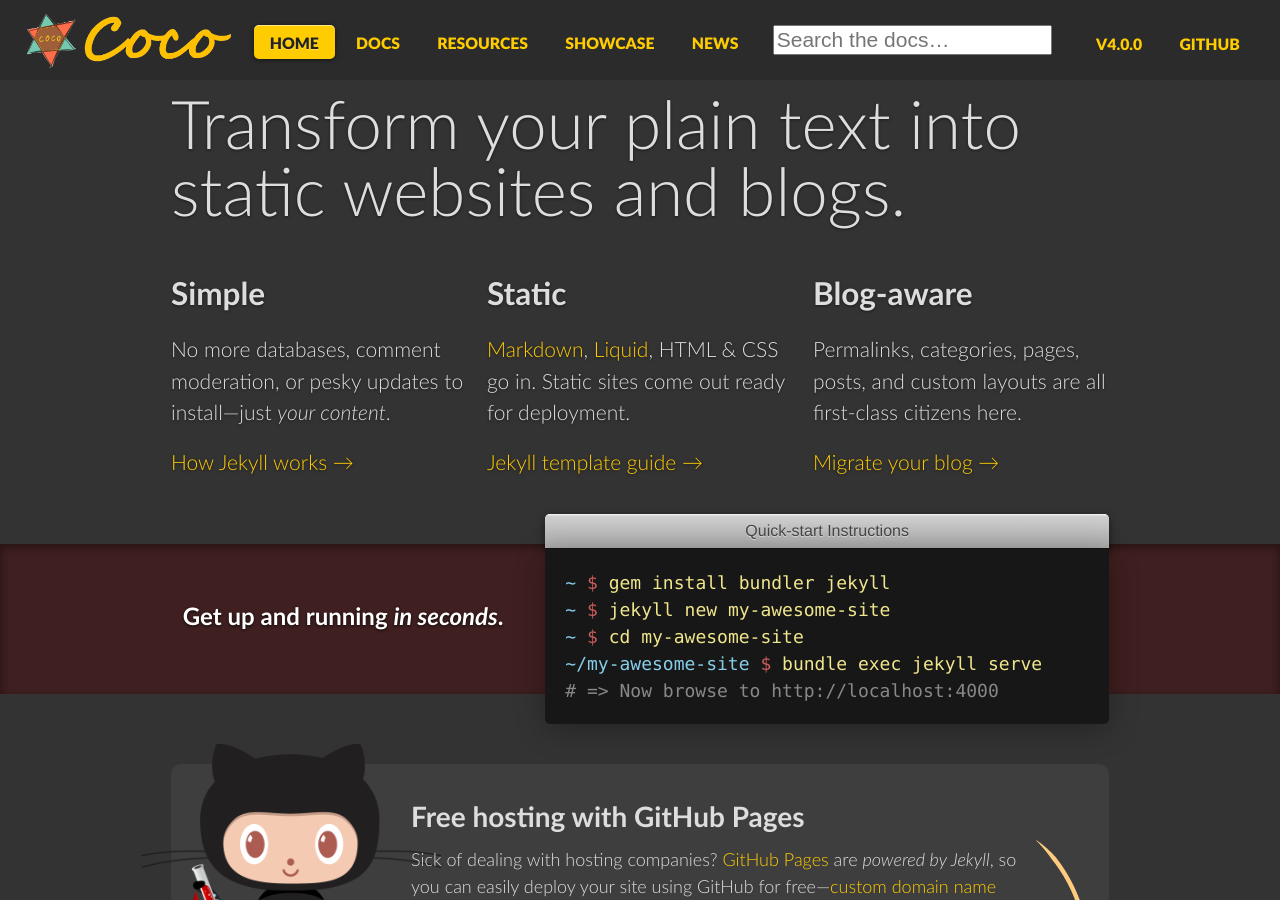
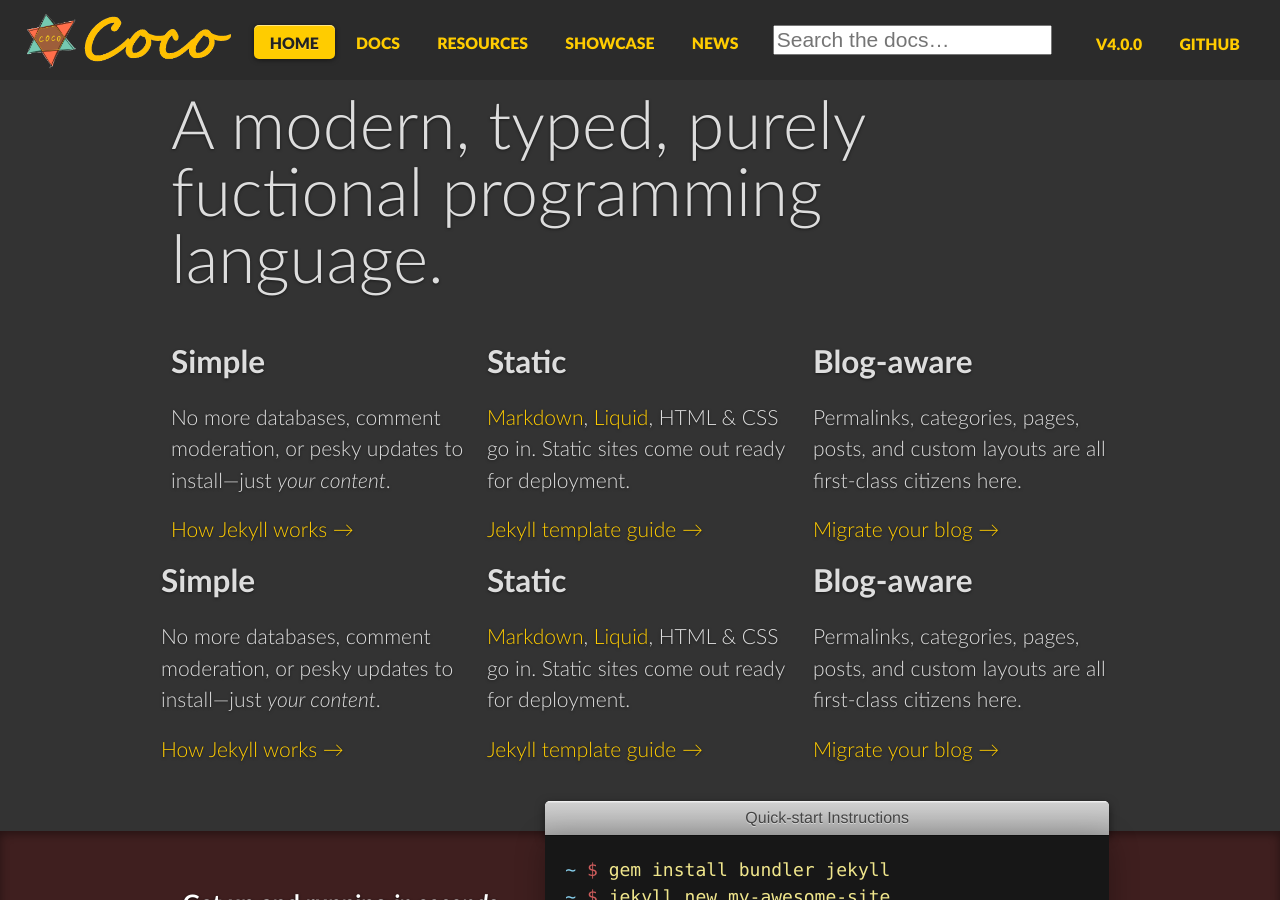
Before and after one commit to coco-lang/coco-lang.github.io, a Jekyll site: the page built from pages/index.html, in a window 1280 px wide and 900 px high. Built offline with Jekyll 4.4.1, drawn with Linux system fonts in a browser that asks for light colours; comment, search, counter and statistics services are not loaded.

Commit message:
Modify index.html.

```diff
--- a/pages/index.html
+++ b/pages/index.html
@@ -7,12 +7,31 @@ permalink: /
 <section class="intro">
   <div class="grid">
     <div class="unit whole center-on-mobiles">
-      <p class="first">Transform your plain text into static&nbsp;websites and&nbsp;blogs.</p>
+      <p class="first"> A modern, typed, purely fuctional programming language.</p>
     </div>
   </div>
 </section>
 <section class="features">
   <div class="grid">
+    <div class="unit one-third">
+      <h2>Simple</h2>
+      <p>
+        No more databases, comment moderation, or pesky updates to install—just <em>your content</em>.
+      </p>
+      <a href="/docs/usage/">How Jekyll works &rarr;</a>
+    </div>
+    <div class="unit one-third">
+      <h2>Static</h2>
+      <p><a href="https://daringfireball.net/projects/markdown/">Markdown</a>, <a href="https://github.com/Shopify/liquid/wiki">Liquid</a>, HTML <span class="amp">&amp;</span> CSS go in. Static sites come out ready for deployment.</p>
+      <a href="/docs/templates/">Jekyll template guide &rarr;</a>
+    </div>
+    <div class="unit one-third">
+      <h2>Blog-aware</h2>
+      <p>
+        Permalinks, categories, pages, posts, and custom layouts are all first-class citizens here.
+      </p>
+      <a href="http://import.jekyllrb.com">Migrate your blog &rarr;</a>
+    </div>
     <div class="unit one-third">
       <h2>Simple</h2>
       <p>
```
